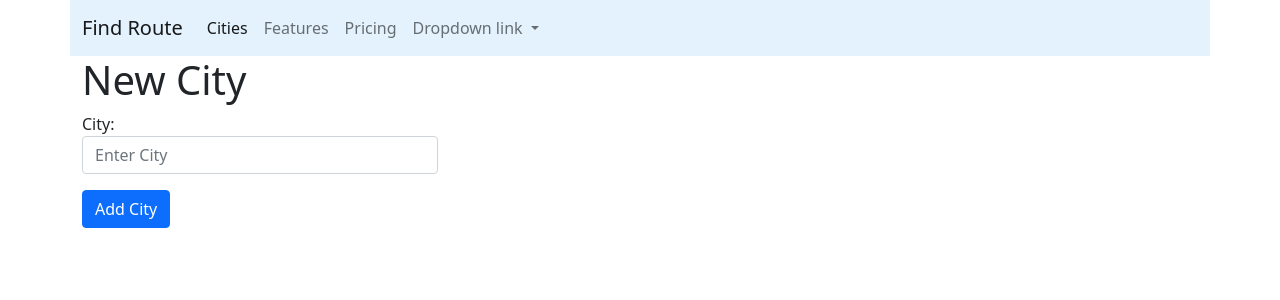
After one commit to tarp20/TarRoute, a Django app: page /cities/add/ in a window 1280 px wide. The commit adds this page. Shown: the top 300 px of the page. Run offline with Django 3.2, Linux system fonts and the light colour scheme; parts of the project's set-up code (start-up, migrations or seed data) failed here and were passed over.

Commit message:
add,update,delete

```diff
--- /dev/null
+++ b/cities/forms.py
@@ -0,0 +1,19 @@
+from django import forms
+
+from .models import City
+
+
+class HtmlForm(forms.Form):
+    name = forms.CharField(label = 'City')
+
+
+class CityForm(forms.ModelForm):
+
+    name = forms.CharField(label='City', widget = forms.TextInput(attrs={
+        'class': 'form-control',
+        'placeholder': 'Enter City',
+        }))
+
+    class Meta:
+        model = City
+        fields = ('name',)
--- a/cities/models.py
+++ b/cities/models.py
@@ -11,3 +11,6 @@ class City(models.Model):
         verbose_name_plural = 'Cities'
 
         ordering = ['name']
+
+    def get_absolute_url(self):
+        return reverse('detail', kwargs={'pk': self.pk})
--- a/cities/urls.py
+++ b/cities/urls.py
@@ -1,7 +1,12 @@
 from django.urls import path
-from .views import cities,CityDetailView
+from .views import cities,CityDetailView,CityCreateView,CityUpdateView,CityDeleteView
 
 urlpatterns = [
     path('', cities, name='cities'),
-    path('detail/<int:pk>/', CityDetailView.as_view(),name='detail')
+    path('detail/<int:pk>/', CityDetailView.as_view(),name='detail'),
+    path('add/',CityCreateView.as_view(),name='new_city'),
+    path('update/<int:pk>/',CityUpdateView.as_view(),name = 'update_city'),
+    path('delete/<int:pk>/',CityDeleteView.as_view(),name = 'delete_city')
+
+
 ]
--- a/cities/views.py
+++ b/cities/views.py
@@ -1,22 +1,55 @@
 from django.shortcuts import render
 from django.views.generic import DetailView
+from django.views.generic.edit import CreateView,UpdateView,DeleteView
+from django.urls import reverse_lazy
 
 from .models import City
+from .forms import HtmlForm,CityForm
 
 
 
 def cities(request,pk=None):
+    if request.method == 'POST':
+        form = CityForm(request.POST)
+        if form.is_valid():
+            form.save()
+
+
+
     # if pk:
     #     city = City.objects.filter(id=pk).first()
 
     #     context = {'object':city}
     #     return render(request, 'cities/detail.html', context)
-
+    form = CityForm()
     qs = City.objects.all()
-    context = {'objects_list':qs}
+    context = {'objects_list':qs,'form':form}
     return render(request, 'cities/home.html', context)
 
 
 class CityDetailView(DetailView):
     queryset = City.objects.all()
     template_name = 'cities/detail.html'
+
+
+class CityCreateView(CreateView):
+
+    model = City
+    form_class = CityForm
+    template_name = 'cities/create.html'
+    success_url = reverse_lazy('cities')
+
+
+class CityUpdateView(UpdateView):
+    model = City
+    form_class = CityForm
+    template_name = 'cities/update.html'
+    success_url = reverse_lazy('cities')
+
+class CityDeleteView(DeleteView):
+    model = City
+    #template_name = 'cities/delete.html'
+    success_url = reverse_lazy('cities')
+
+    def get(self,request,*args,**kwargs):
+        return self.post(request,*args,**kwargs)
--- /dev/null
+++ b/templates/cities/create.html
@@ -0,0 +1,10 @@
+{% extends "base.html" %}
+
+{% block title %}New City{% endblock  %}
+
+{% block content %}
+    <h1>New City</h1>
+
+    {% include "form.html" with button='Add City' %}
+
+{% endblock content %}
--- /dev/null
+++ b/templates/form.html
@@ -0,0 +1,8 @@
+<div class="row">
+    <div class="col-md-4">
+    <form action="{{action}}" method="post">{% csrf_token %}
+    {{ form.as_p }}
+    <button type="submit" class="btn btn-primary">{{button}}</button>
+    </form>
+    </div>
+    </div>
```
Also changed, not shown: templates/cities/delete.html (added, +12 -0 lines), templates/cities/home.html (+8 -0 lines), templates/cities/update.html (added, +10 -0 lines).
